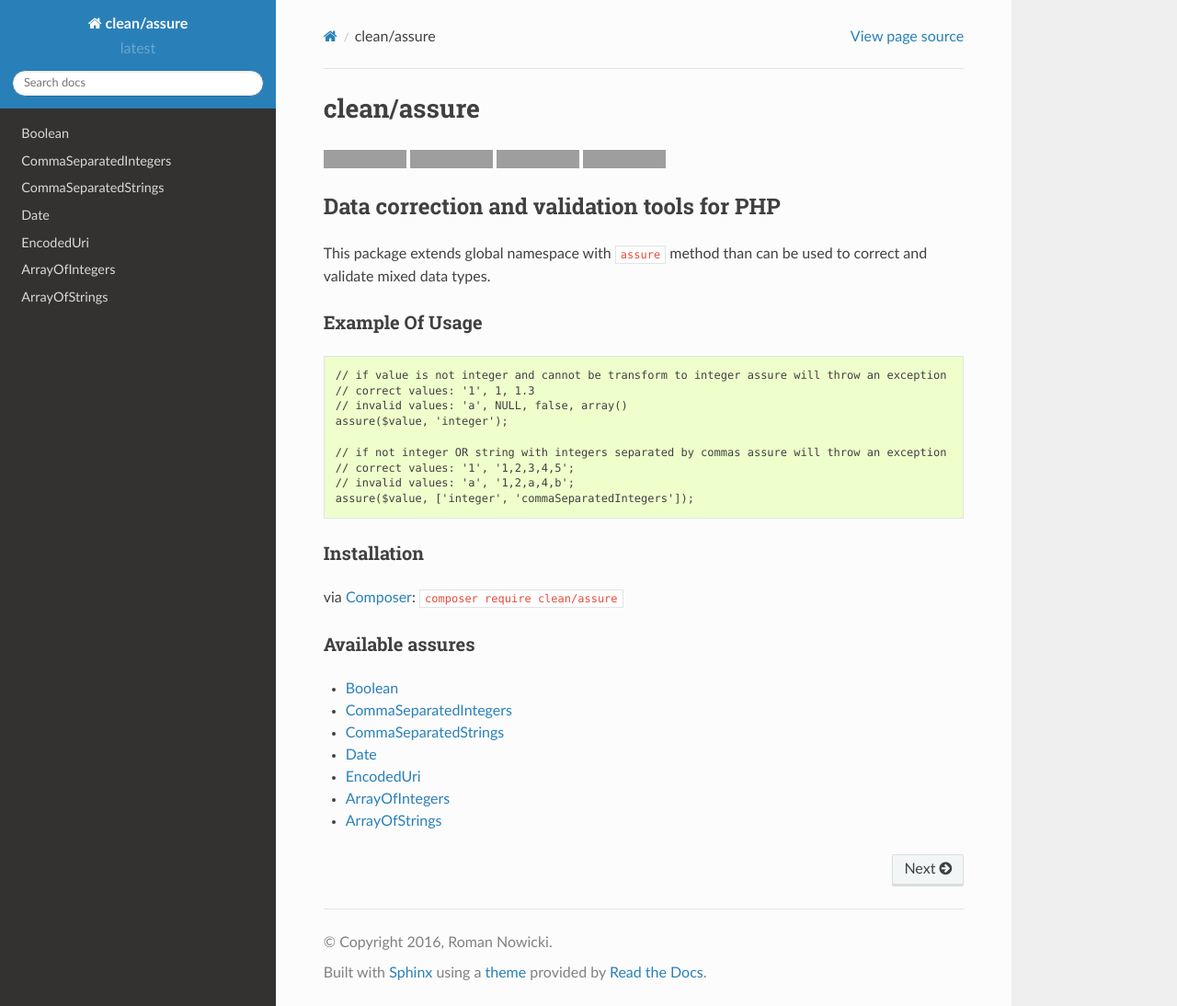
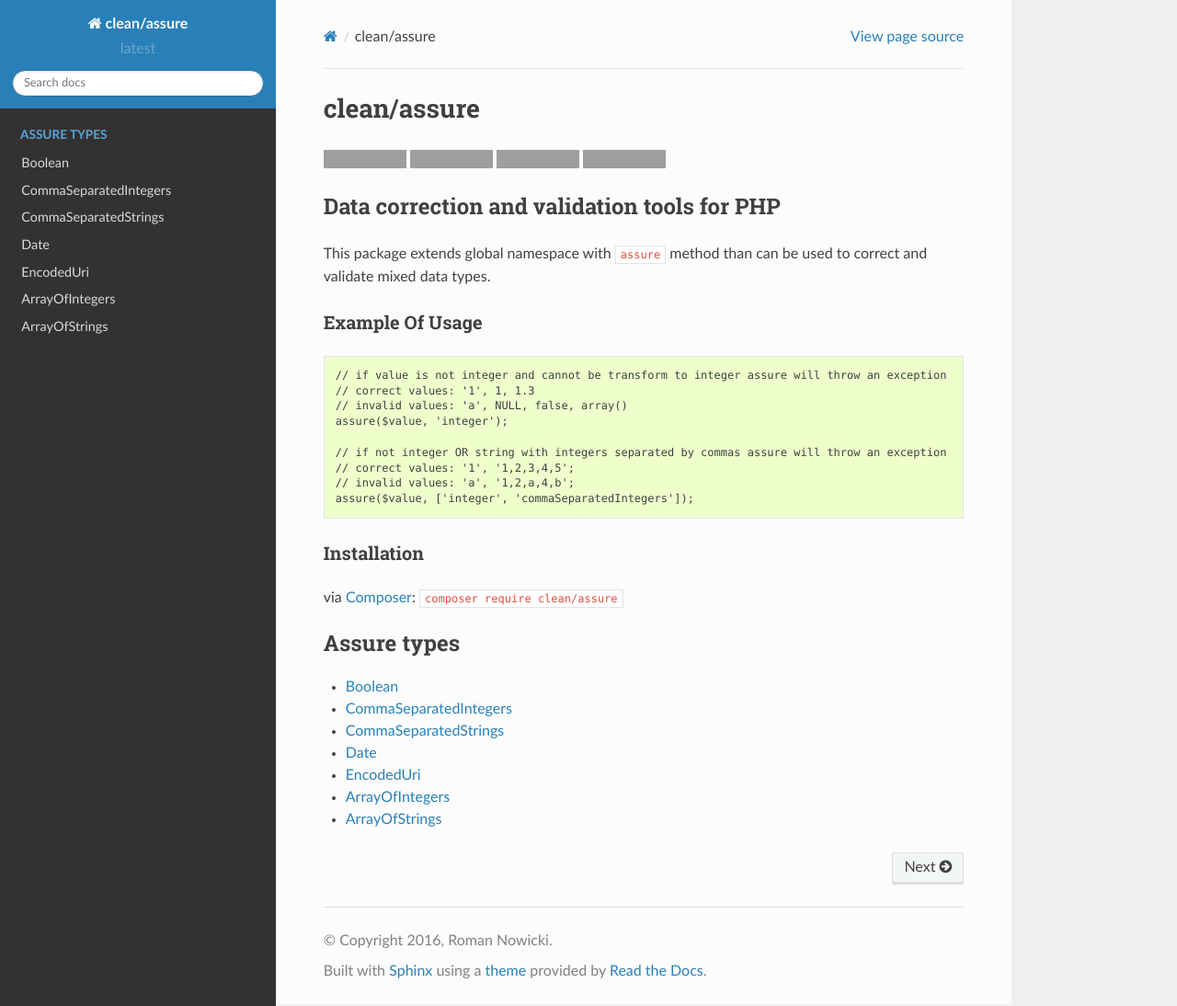
Before and after one commit to clean/assure, a Sphinx documentation site: the page built from docs/index.rst, in a window 1280 px wide and 1094 px high. Shown: the whole window at 92% size. Built offline with Sphinx 7.4.7 and the Read the Docs theme 2.0.0, drawn with Linux system fonts in a browser that asks for light colours; grey boxes are pictures that could not be loaded.

Commit message:
set documentation toc caption

```diff
--- a/docs/index.rst
+++ b/docs/index.rst
@@ -28,10 +28,9 @@ Installation
 
 via `Composer`_: ``composer require clean/assure``
 
-Available assures
-.................
 
 .. toctree::
+   :caption: Assure types
    :maxdepth: 2
    :glob:
 
```
